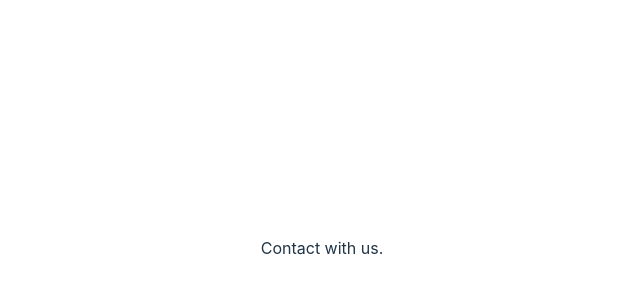
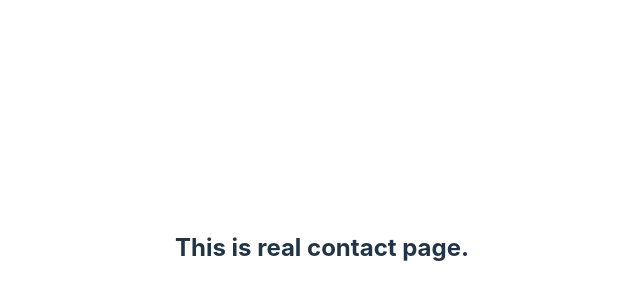
Before and after one commit to mrfhmd7/introduction-to-react-router, a React (Vite) app: page /contact in a window 1280 px wide. Shown: the part 152-452 px from the top of the page, without its empty margins (318-958 px from the left). Built offline with nearby package versions, Linux system fonts and the light colour scheme.

Commit message:
some components add

```diff
--- /dev/null
+++ b/src/components/About/About.jsx
@@ -0,0 +1,11 @@
+import React from 'react';
+
+const About = () => {
+     return (
+          <div>
+               <h3>This is About page.</h3>
+          </div>
+     );
+};
+
+export default About;
--- /dev/null
+++ b/src/components/Contact/Contact.jsx
@@ -0,0 +1,11 @@
+import React from 'react';
+
+const Contact = () => {
+     return (
+          <div>
+               <h2>This is real contact page.</h2>
+          </div>
+     );
+};
+
+export default Contact;
```
Also changed, not shown: src/components/Header/Header.jsx (added, +13 -0 lines), src/main.jsx (+5 -3 lines).
